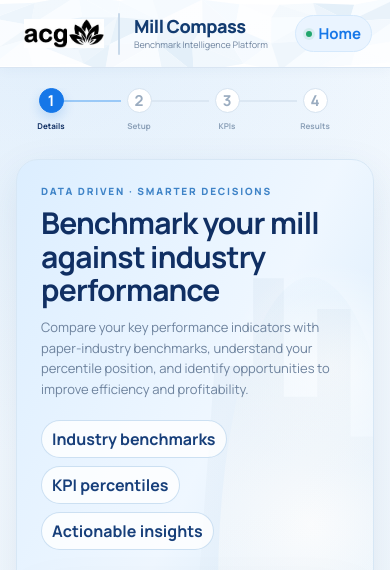
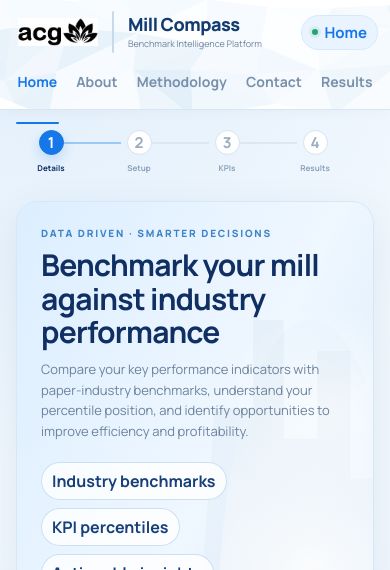
Before and after one commit to giitsolutions/paper-kpi, a plain HTML site: page frontend/index.html in a window 390 px wide. Shown: the top 570 px of the page. Drawn offline with nearby package versions, Linux system fonts and the light colour scheme.

Commit message:
mobile view

```diff
--- a/frontend/css/style.css
+++ b/frontend/css/style.css
@@ -614,7 +614,30 @@
 @media (max-width: 560px) {
   .info-page { padding-top:28px; }
   .info-card, .info-section, .method-card, .results-empty { padding:20px; }
-  .topnav .nav-links { display:none; }
+  .topnav {
+  padding: 10px 12px;
+  flex-wrap: wrap;
+  gap: 10px;
+}
+
+.topnav .nav-links {
+  display: flex;
+  width: 100%;
+  justify-content: space-around;
+  gap: 8px;
+  margin: 0;
+  order: 3;
+}
+
+.topnav .nav-link {
+  font-size: 14px;
+  white-space: nowrap;
+}
+
+.nav-status {
+  font-size: 13px;
+  padding: 6px 10px;
+}
   .nav-status { font-size:15px; }
   .page { padding:20px 13px 34px; }
   h1 { font-size:28px; }
```
